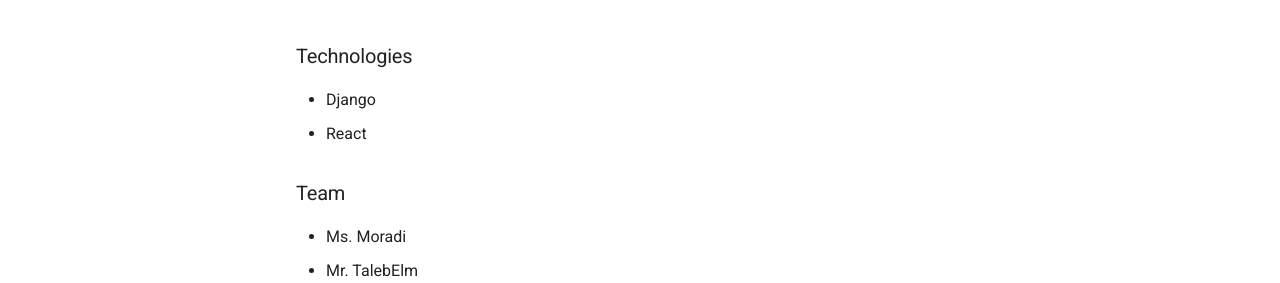
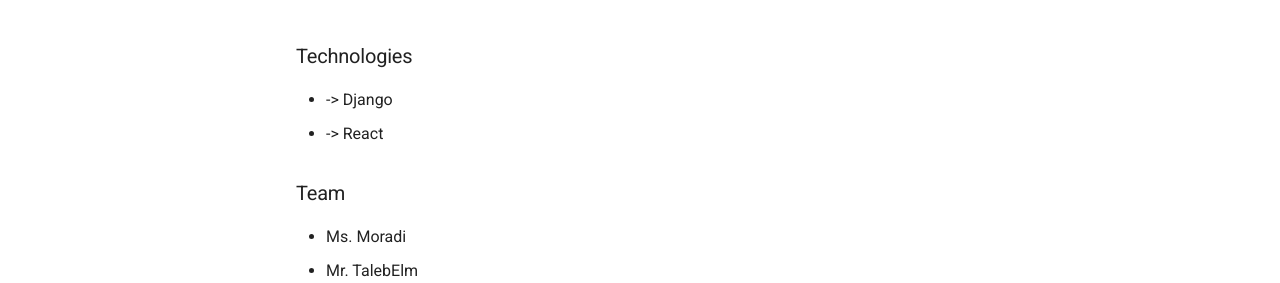
Before and after one commit to spaceomid/Documentation, an MkDocs documentation site: the page built from docs/Farming/Description.md, in a window 1280 px wide and 900 px high, scrolled down 708 px. Shown: the part 548-831 px from the top of the window. Built offline with MkDocs 1.6.1 and Material for MkDocs 9.7.7, drawn with Linux system fonts in a browser that asks for light colours.

```diff
--- a/docs/Farming/Description.md
+++ b/docs/Farming/Description.md
@@ -38,8 +38,8 @@ flowchart TB
 
 ### Technologies
 
-* Django
-* React
+* -> Django
+* -> React
 
 ### Team
 * Ms. Moradi
```
